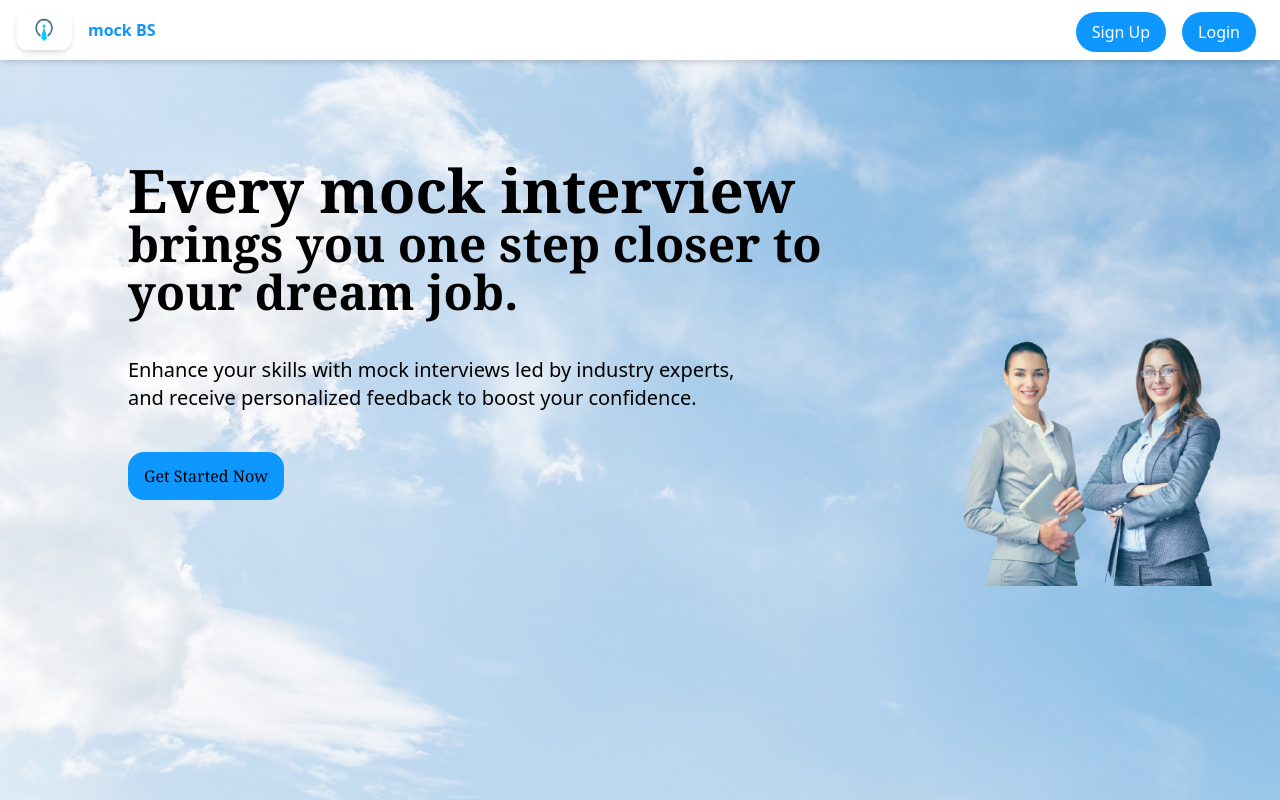
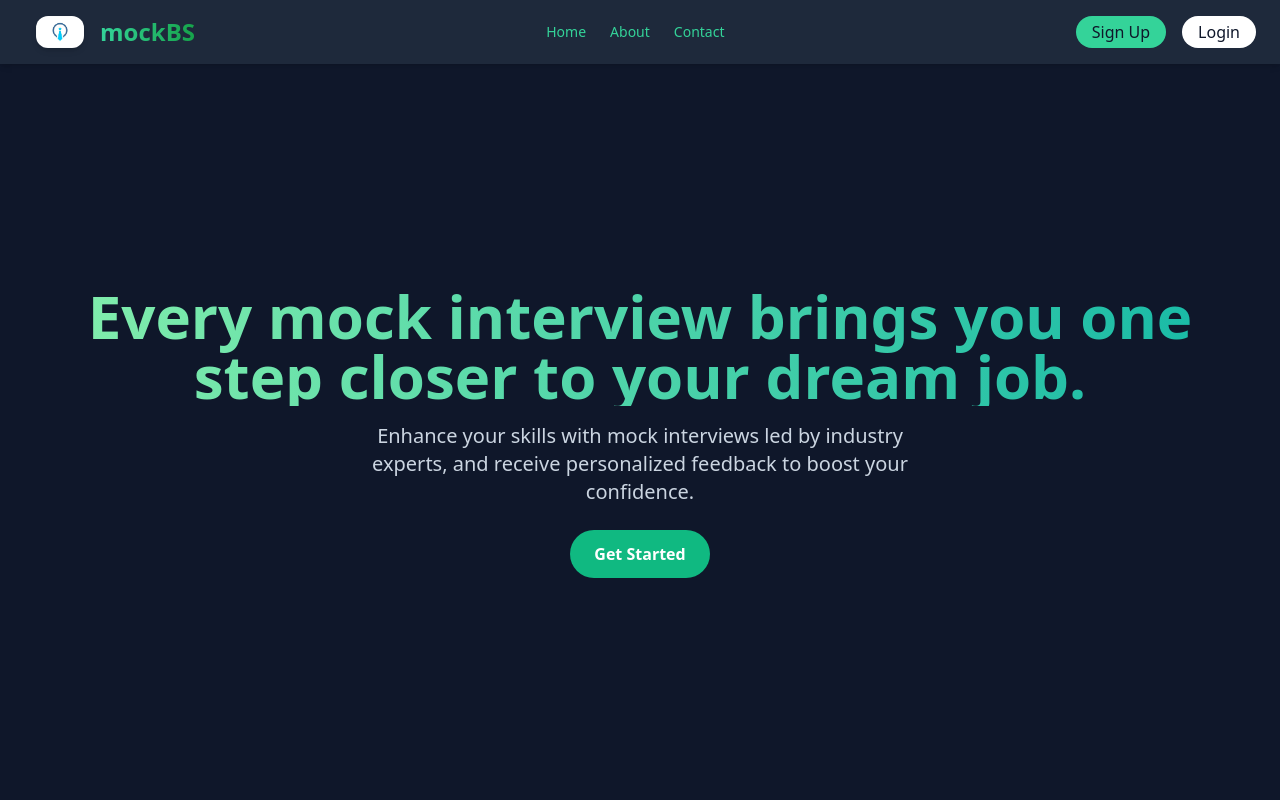
Before and after one commit to Mhdmuflih/mockBS, a React (Vite) app in the folder FRONT_END/: page / in a window 1280 px wide. Shown: the top 800 px of the page. Built offline with nearby package versions, Linux system fonts and the light colour scheme.

Commit message:
frontend added the animation

```diff
--- a/FRONT_END/package.json
+++ b/FRONT_END/package.json
@@ -26,6 +26,7 @@
     "@types/stripe": "^8.0.416",
     "axios": "^0.27.2",
     "dotenv": "^16.4.7",
+    "framer-motion": "^12.11.0",
     "jwt-decode": "^4.0.0",
     "moment": "^2.30.1",
     "mongoose": "^8.9.5",
@@ -67,6 +68,6 @@
     "vite": "^6.0.3"
   },
   "optionalDependencies": {
-    "@rollup/rollup-linux-x64-gnu":"4.9.5"
+    "@rollup/rollup-linux-x64-gnu": "4.9.5"
   }
 }
--- a/FRONT_END/src/Pages/Home/Home.tsx
+++ b/FRONT_END/src/Pages/Home/Home.tsx
@@ -1,9 +1,11 @@
 import { useNavigate } from "react-router-dom";
 import logo from "../../assets/Creative Logo Templates.jpeg";
-import landingFirst from "../../assets/executives-ready-meeting-removebg-preview.png";
+// import landingFirst from "../../assets/executives-ready-meeting-removebg-preview.png";
 import landingMain from '../../assets/landing page image.jpeg';
-import sky from "../../assets/fantastic-blue-sky.jpg"
+// import sky from "../../assets/fantastic-blue-sky.jpg"
 import React from "react";
+import { motion } from 'framer-motion';
+
 
 const Home: React.FC = () => {
 
@@ -26,7 +28,71 @@ const Home: React.FC = () => {
 
             {/* top bar */}
 
-            <div className=" w-full p-1 flex justify-between items-center fixed top-0 left-0 shadow-md bg-white z-50">
+
+            <div className="min-h-screen bg-slate-900 text-white flex flex-col">
+                {/* Navbar */}
+                <motion.nav
+                    className="flex items-center justify-between px-6 py-4 bg-slate-800 shadow-md"
+                    initial={{ y: -50, opacity: 0 }}
+                    animate={{ y: 0, opacity: 1 }}
+                    transition={{ duration: 0.6 }}
+                >
+                    <div className="flex items-center">
+                        <img onClick={navigateToHomePage} src={logo} alt="Company Logo" className="h-8 w-12 mr-4 ml-3 shadow-md rounded-xl hover:cursor-pointer" />
+                        <h1 className="text-2xl font-bold bg-gradient-to-r from-emerald-400 to-green-600 text-transparent bg-clip-text">
+                            mockBS
+                        </h1>
+                    </div>
+                    <ul className="flex space-x-6 text-sm">
+                        <li className="hover:text-emerald-300 cursor-pointer text-emerald-400 transition">Home</li>
+                        <li className="hover:text-emerald-300 cursor-pointer text-emerald-400 transition">About</li>
+                        <li className="hover:text-emerald-300 cursor-pointer text-emerald-400 transition">Contact</li>
+                    </ul>
+                    <div>
+                        <button onClick={navigateToSignup} className="text-slate-900 bg-emerald-400 px-4 py-1 mr-4 rounded-3xl hover:bg-emerald-500 hover:text-white transition duration-300">
+                            Sign Up
+                        </button>
+                        <button onClick={navigateToLogin} className="text-slate-900 bg-white px-4 py-1 rounded-3xl hover:bg-slate-700 hover:text-white transition duration-300">
+                            Login
+                        </button>
+                    </div>
+                </motion.nav>
+
+                {/* Hero Section */}
+                <div className="flex-grow flex flex-col justify-center items-center text-center px-4">
+                    <motion.h2
+                        className="text-4xl md:text-6xl font-extrabold mb-4 bg-gradient-to-r from-green-300 to-teal-500 text-transparent bg-clip-text"
+                        initial={{ opacity: 0, y: 40 }}
+                        animate={{ opacity: 1, y: 0 }}
+                        transition={{ duration: 0.8 }}
+                    >
+                        Every mock interview brings you one step closer to your dream job.
+                    </motion.h2>
+
+                    <motion.p
+                        className="text-lg md:text-xl text-slate-300 mb-6 max-w-xl"
+                        initial={{ opacity: 0, y: 20 }}
+                        animate={{ opacity: 1, y: 0 }}
+                        transition={{ duration: 0.8, delay: 0.3 }}
+                    >
+                        Enhance your skills with mock interviews led by industry experts, and receive personalized feedback to boost your confidence.
+                    </motion.p>
+
+                    <motion.button
+                        onClick={navigateToSignup}
+                        className="bg-emerald-500 hover:bg-emerald-400 px-6 py-3 rounded-full text-white font-semibold transition duration-300"
+                        initial={{ scale: 0.9, opacity: 0 }}
+                        animate={{ scale: 1, opacity: 1 }}
+                        transition={{ duration: 0.5, delay: 0.6 }}
+                        whileHover={{ scale: 1.05 }}
+                        whileTap={{ scale: 0.95 }}
+                    >
+                        Get Started
+                    </motion.button>
+                </div>
+            </div>
+
+            {/* <div className=" w-full p-1 flex justify-between items-center fixed top-0 left-0 shadow-md bg-white z-50">
                 <div className="flex">
                     <img onClick={navigateToHomePage} src={logo} alt="Company Logo" className="h-10 w-14 mr-4 ml-3 shadow-md rounded-xl hover:cursor-pointer" />
                     <h1 className="mt-2 font-semibold text-[#0d97ff]">mock BS</h1>
@@ -52,16 +118,16 @@ const Home: React.FC = () => {
                     </div>
 
                     <button onClick={navigateToSignup} type="submit" className="bg-[#0d97ff] px-4 py-3 rounded-2xl font-serif mt-10 hover:bg-[#30323A] hover:text-white" >Get Started Now</button>
-                </div>
+                </div> */}
 
-                {/* <div className="mr-10 mt-32">
+            {/* <div className="mr-10 mt-32">
                     <img src={mainLapLogo} alt="Main Lap Logo" className="h-[380px]" />
                 </div> */}
 
-                <div className=" w-96 rounded-es-[200px]">
+            {/* <div className=" w-96 rounded-es-[200px]">
                     <img src={landingFirst} alt="" className="mt-[330px] " />
                 </div>
-            </div>
+            </div> */}
 
             {/* 2 part */}
 
```
Also changed, not shown: 1 other file (tests, documents, lock files or other folders).
